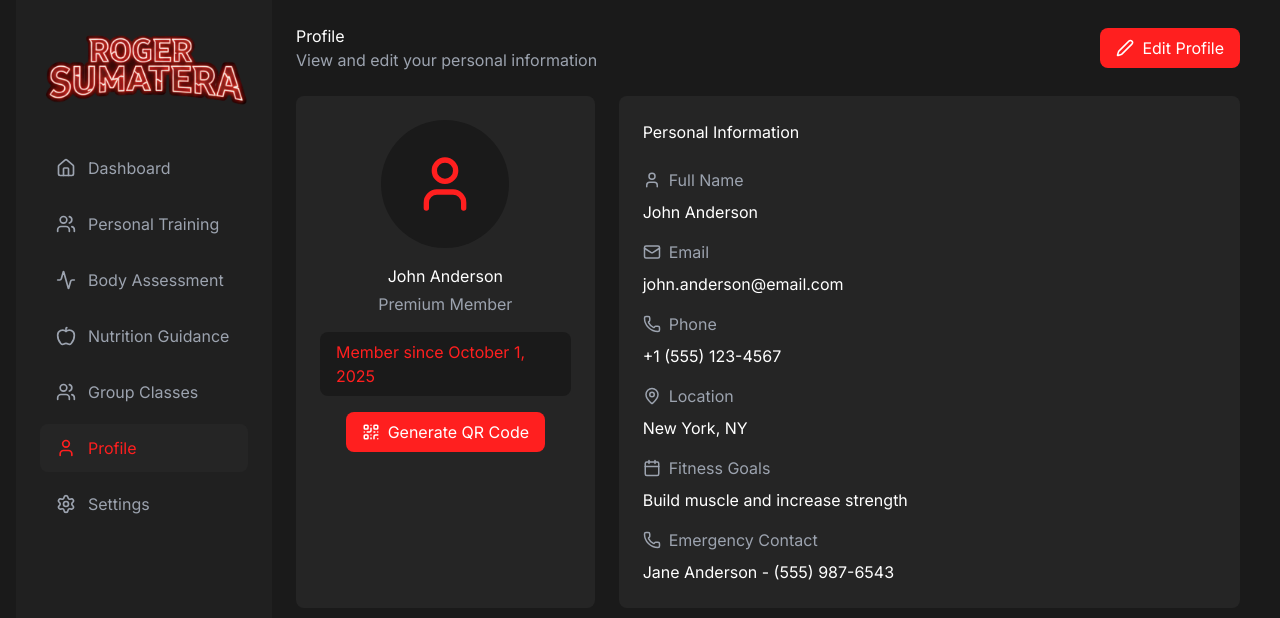
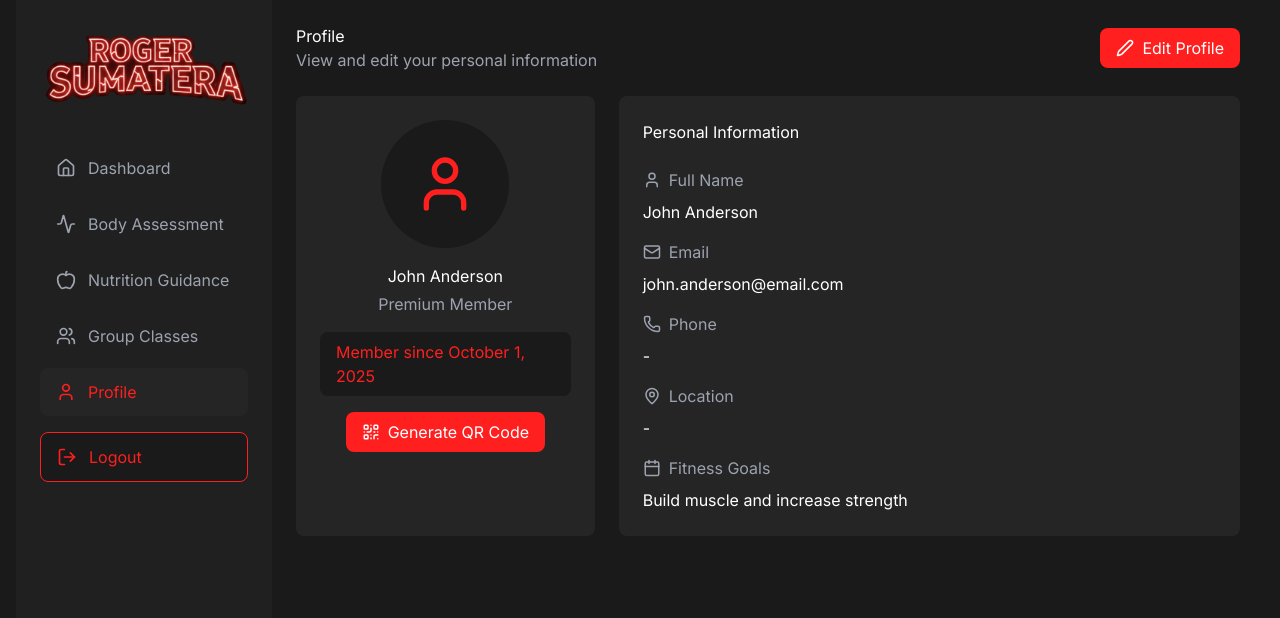
Before and after one commit to ahmadzahnransyauqi/uas-last, a React (Vite) app in the folder frontend/: page /user/profile in a window 1280 px wide. Shown: the top 618 px of the page. Built offline with nearby package versions, Linux system fonts and the light colour scheme.

Commit message:
rapiin sikit

```diff
--- a/frontend/src/pages/UserDashboard/Profile.jsx
+++ b/frontend/src/pages/UserDashboard/Profile.jsx
@@ -8,12 +8,11 @@ export default function Profile() {
   const [profile, setProfile] = useState({
     name: 'John Anderson',
     email: 'john.anderson@email.com',
-    phone: '+1 (555) 123-4567',
+    phone: '-',
     joinDate: 'October 1, 2025',
-    location: 'New York, NY',
+    location: '-',
     goals: 'Build muscle and increase strength',
     membershipType: 'Premium',
-    emergencyContact: 'Jane Anderson - (555) 987-6543',
     memberId: 'GYM-2025-10234'
   });
 
@@ -213,28 +212,6 @@ export default function Profile() {
               )}
             </div>
 
-            <div>
-              <label className="flex items-center gap-2 mb-2" style={{ color: '#9CA3AF' }}>
-                <Phone size={18} />
-                Emergency Contact
-              </label>
-              {isEditing ? (
-                <input
-                  type="text"
-                  value={editedProfile.emergencyContact}
-                  onChange={(e) => setEditedProfile({ ...editedProfile, emergencyContact: e.target.value })}
-                  className="w-full px-4 py-2 rounded-lg"
-                  style={{
-                    backgroundColor: '#1a1a1a',
-                    color: '#ffffff',
-                    border: '1px solid #252525'
-                  }}
-                />
-              ) : (
-                <p style={{ color: '#ffffff' }}>{profile.emergencyContact}</p>
-              )}
-            </div>
-
             {isEditing && (
               <div className="flex gap-4 pt-4">
                 <button
--- a/frontend/src/pages/UserDashboard/Sidebar.jsx
+++ b/frontend/src/pages/UserDashboard/Sidebar.jsx
@@ -5,25 +5,34 @@ import {
   User,
   Settings,
   Home,
+  LogOut,
 } from "lucide-react";
-import { Link, useLocation } from "react-router-dom";
+import { Link, useLocation, useNavigate } from "react-router-dom";
+import { useAuth } from "../../hook/useAuth";
 import logoimg from "../../assets/logotext.png";
 
 export default function Sidebar() {
   const location = useLocation();
+  const navigate = useNavigate();
+  const { logout } = useAuth();
 
   const menuItems = [
     { id: "/user", label: "Dashboard", icon: Home },
-    {id: "/user/personaltraining", label: "Personal Training", icon: Users },
     { id: "/user/bodyassessment", label: "Body Assessment", icon: Activity },
     { id: "/user/nutritionguidance", label: "Nutrition Guidance", icon: Apple },
     { id: "/user/groupclasses", label: "Group Classes", icon: Users },
     { id: "/user/profile", label: "Profile", icon: User },
-    { id: "/user/settings", label: "Settings", icon: Settings },
   ];
 
+  const handleLogout = () => {
+    if (window.confirm("Are you sure you want to logout?")) {
+      logout(); // clear localStorage & state
+      navigate("/login"); // redirect to login
+    }
+  };
+
   return (
-    <aside className="w-64 shrink-0 p-6" style={{ backgroundColor: "#202020" }}>
+    <aside className="w-64 h-screen shrink-0 p-6" style={{ backgroundColor: "#202020" }}>
       <div className="mb-8">
         <img src={logoimg} alt="Logo" />
       </div>
@@ -49,6 +58,19 @@ export default function Sidebar() {
           );
         })}
       </nav>
+
+      <button
+        onClick={handleLogout}
+        className="w-full flex items-center gap-3 px-4 py-3 rounded-lg transition-colors hover:opacity-80 mt-4"
+        style={{
+          backgroundColor: "#1a1a1a",
+          color: "#ff1f1f",
+          border: "1px solid #ff1f1f",
+        }}
+      >
+        <LogOut size={20} />
+        <span>Logout</span>
+      </button>
     </aside>
   );
 }
```
